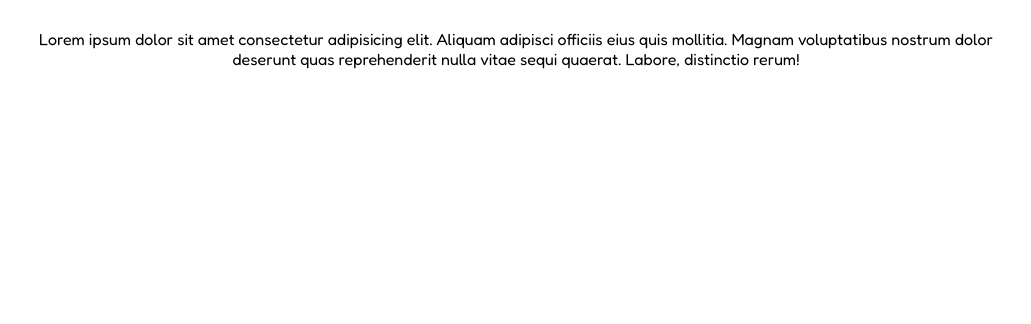
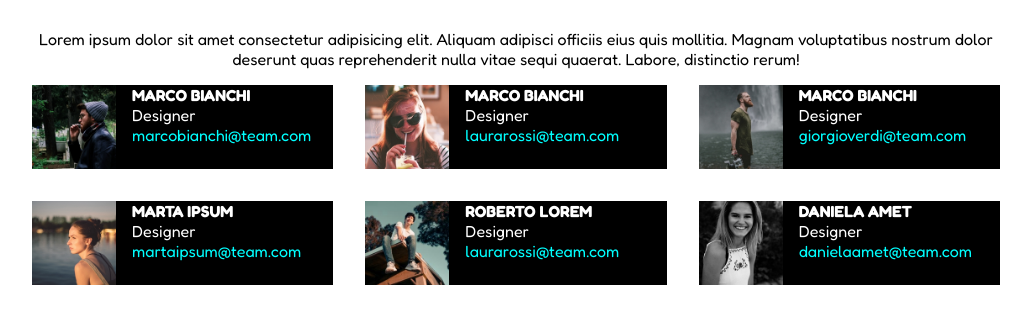
Before and after one commit to HadolphMercogliano/html-css-float-cards, a plain HTML site: page index.html in a window 1280 px wide. Shown: the part 74-398 px from the top of the page, without its empty margins (124-1155 px from the left). Drawn offline with Linux system fonts and the light colour scheme.

Commit message:
layout html complete + updt css

```diff
--- a/css/style.css
+++ b/css/style.css
@@ -8,6 +8,7 @@
 /* variables */
 :root {
     --primary:#ff3995;
+    --secondary:#00ffff;
 }
 
 /* Generics */
@@ -23,11 +24,17 @@ body {
 /* Utility */
 .container {
     margin:0 auto;
-    width: 1000px;
+    max-width: 1000px;
 }
-
+a {
+    text-decoration: none;
+    color: var(--secondary);
+    font-size: 16px;
+}
+a:visited {
+    color: var(--secondary) ;
+}
 /* main */
-
 h1 {
     color:var(--primary);
     margin:2rem;
@@ -36,3 +43,22 @@ h1 {
 .description {
     text-align: center;
 }
+.raw {
+    color:white;
+
+
+}
+.column {
+    margin: 1rem;
+    width: calc(100% / 3 - 2rem);
+    background-color: black;
+    float: left;
+}
+h4 {
+
+}
+.column img {
+    float: left;
+    width: 100px;
+    padding-right: 1rem;
+}
--- a/index.html
+++ b/index.html
@@ -22,26 +22,46 @@
         </div>
 
         <div class="container">
+            <div class="raw clearfix">
+                <div class="column clearfix">
+                    <img src="./img/male1.png" alt="MARCO BIANCHI" class="float">
+                    <h4>MARCO BIANCHI</h4>
+                    <span>Designer</span> <br>
+                    <a href="mailto:marcobianchi@team.com" target="_blank">marcobianchi@team.com</a>
+                </div>
+                <div class="column clearfix">
+                    <img src="./img/female1.png" alt="LAURA ROSSI" class="float">
+                    <h4>MARCO BIANCHI</h4>
+                    <span>Designer</span> <br>
+                    <a href="mailto:laurarossi@team.com" target="_blank">laurarossi@team.com</a>
+                </div>
+                <div class="column clearfix">
+                    <img src="./img/male2.png" alt="GIORGIO VERDI" class="float">
+                    <h4>MARCO BIANCHI</h4>
+                    <span>Designer</span> <br>
+                    <a href="mailto:giorgioverdi@team.com" target="_blank">giorgioverdi@team.com</a>
+                </div>
+                </div>
+                <div class="raw clearfix">
+                    <div class="column clearfix">
+                        <img src="./img/female2.png" alt="MARTA IPSUM" class="float">
+                        <h4>MARTA IPSUM</h4>
+                        <span>Designer</span> <br>
+                        <a href="mailto:martaipsum@team.com" target="_blank">martaipsum@team.com</a>
+                    </div>
+                    <div class="column clearfix">
+                        <img src="./img/male3.png" alt="ROBERTO LOREM" class="float">
+                        <h4>ROBERTO LOREM</h4>
+                        <span>Designer</span> <br>
+                        <a href="mailto:robertolorem@team.com" target="_blank">laurarossi@team.com</a>
+                    </div>
+                    <div class="column clearfix">
+                        <img src="./img/female3.png" alt="DANIELA AMET" class="float">
+                        <h4>DANIELA AMET</h4>
+                        <span>Designer</span> <br>
+                        <a href="mailto:danielaamet@team.com" target="_blank">danielaamet@team.com</a>
+                </div>
 
-            <div class="raw">
-                <div class="column">
-
-                </div>
-                <div class="column">
-
-                </div>
-                <div class="column">
-
-                </div>
-                <div class="column">
-
-                </div>
-                <div class="column">
-
-                </div>
-                <div class="column">
-
-                </div>
             </div>
         </div>
     </main>
```
